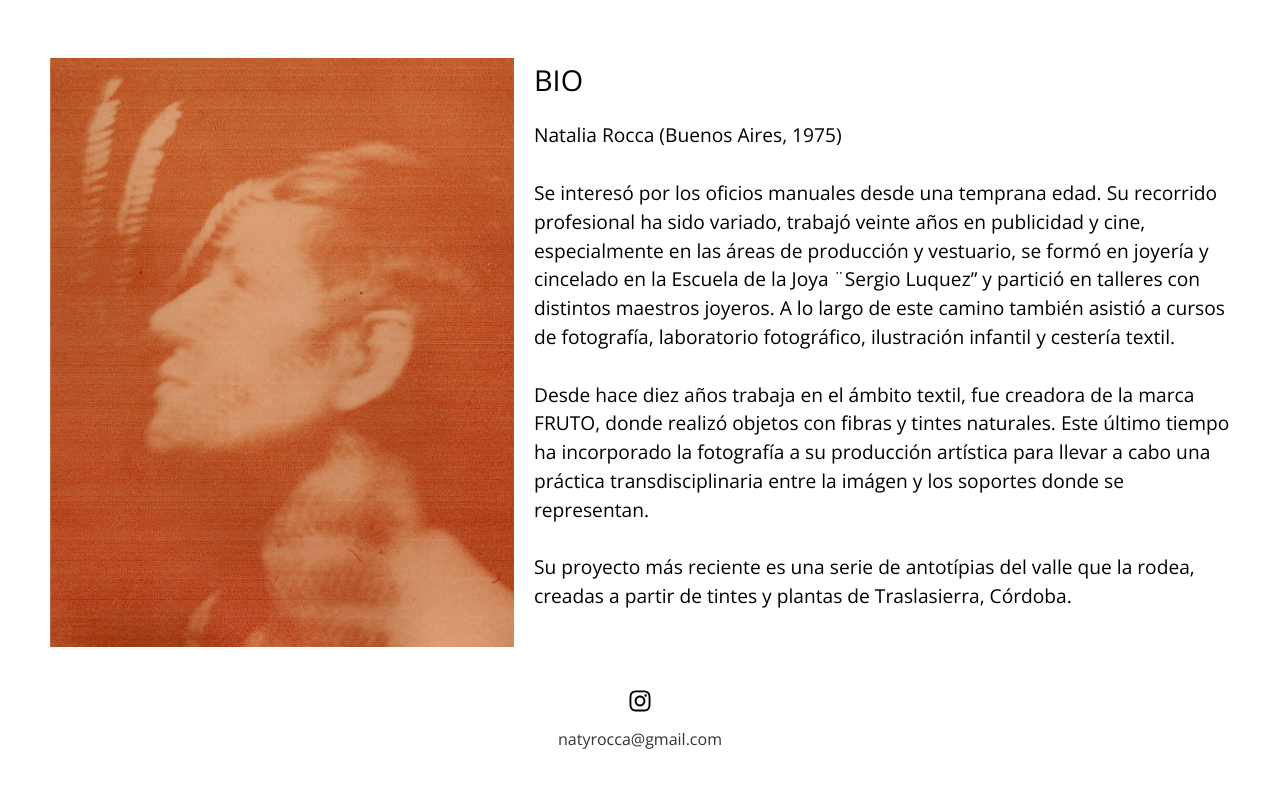
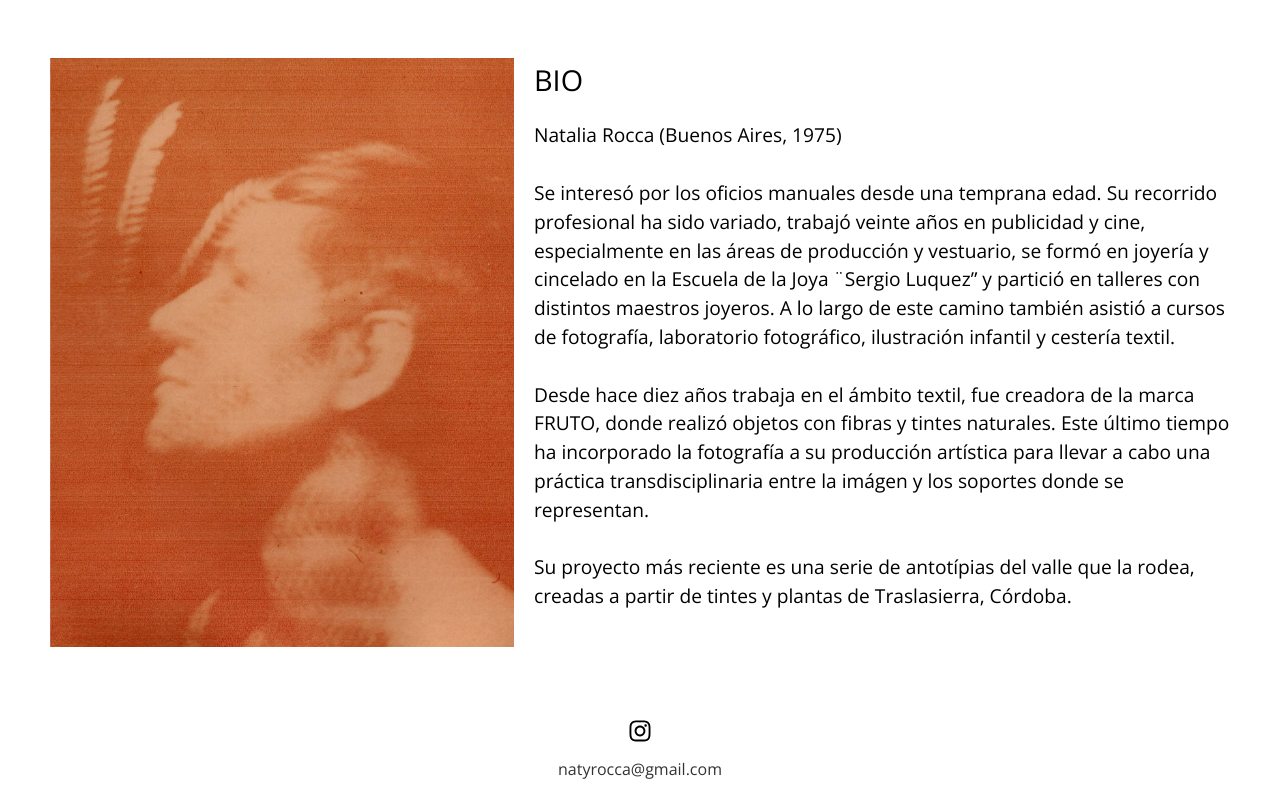
Before and after one commit to aleingercher/natyrocca-web, a React (Vite) app: page /sobre-mi in a window 1280 px wide. Shown: the part 585-1385 px from the top of the page. Before the commit the page ends 1345 px from the top, so only its background shows below. Built offline with nearby package versions, Linux system fonts and the light colour scheme.

Commit message:
fixes - footer margin - texto centrado en cesteria textil cuando se desarma la tira de imagenes

```diff
--- a/src/App.css
+++ b/src/App.css
@@ -4,7 +4,7 @@
 
 :root {
     --header-height: 140px;
-    --footer-height: 80px;
+    --footer-height: 120px;
     --full-height: calc(100vh - var(--header-height) - var(--footer-height));
   }
 
--- a/src/components/Footer/Footer.module.scss
+++ b/src/components/Footer/Footer.module.scss
@@ -6,6 +6,7 @@
     justify-content: center;
     text-align: center;
     padding: 20px;
+    padding-top: 40px;
 
     &__logo {
         color: #000;
--- a/src/components/ImageStrip/ImageStrip.module.scss
+++ b/src/components/ImageStrip/ImageStrip.module.scss
@@ -7,8 +7,13 @@
     position: relative; // Para establecer un contexto de apilamiento
 
     .frame {
-        height: 280px;
+        width: 280px;
+        line-height: 0;
         position: relative;
+
+        @media (max-width: 480px) {
+            width: 80vw;
+        }
 
         h2 {
             position: absolute;
@@ -50,6 +55,10 @@
         &:focus img {
             transform: scale(1.3);
             filter: brightness(0.8);
+
+            @media (max-width: 768px) {
+                transform: scale(1.1);
+            }
         }
 
     }
--- a/src/pages/CesteriaTextil/CesteriaTextil.module.scss
+++ b/src/pages/CesteriaTextil/CesteriaTextil.module.scss
@@ -1,7 +1,7 @@
 .cesteriaTextil {
 	display: flex;
 	justify-content: center;
-    height: var(--full-height);
+	// height: var(--full-height);
 	.sectionContainer {
 		display: flex;
 		flex-direction: column;
@@ -9,11 +9,15 @@
 		.text {
 			padding: 0 20px;
 			text-align: left;
+
+			@media (max-width: 1171px) {
+				margin: 0 auto;
+			}
 		}
 
 		.buttons {
 			margin-top: 40px;
-            padding-inline: 20px ;
+			padding-inline: 20px;
 
 			display: flex;
 			justify-content: space-between;
```
Lines whose indentation alone changed are shown as unchanged.
